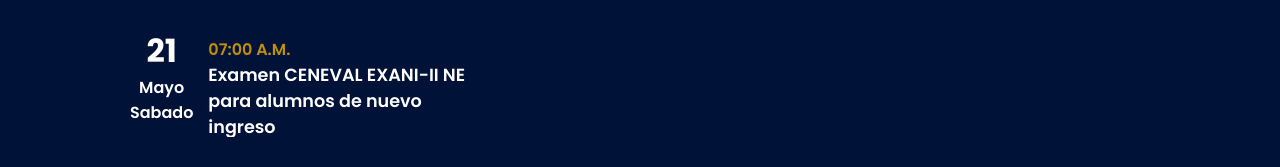
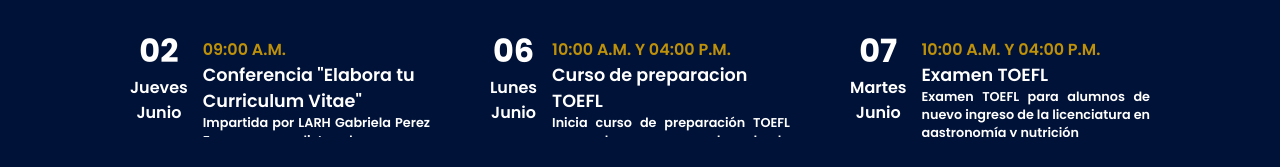
Before and after one commit to AkiraReiDeveloper/UAGYNM, a plain HTML site: page index.html in a window 1280 px wide. Shown: the part 633-800 px from the top of the page. Drawn offline with Linux system fonts and the light colour scheme.

Commit message:
Update index.html

```diff
--- a/index.html
+++ b/index.html
@@ -125,85 +125,68 @@
                         <a class="main__container--bottom_dates--content--float" onclick="myDateActive(1)"
                             href="javascript:void(0);"><i class="fas fa-angle-down" id="date-active-1"></i></a>
                         <div class="main__container--date">
-                            <h1>21</h1>
-                            <p>Mayo</p>
-                            <p>Sabado</p>
+                            <h1>02</h1>
+                            <p>Jueves</p>
+                            <p>Junio</p>
                         </div>
                         <div class="main__container--date_information">
                             <div class="main__container--date_information--hour">
-                                <p>07:00 A.M.</p>
+                                <p>09:00 A.M.</p>
                             </div>
                             <div class="main__container--date_information--title">
-                                <p>Examen CENEVAL EXANI-II NE para alumnos de nuevo ingreso</p>
+                                <p>Conferencia "Elabora tu Curriculum Vitae" </p>
                             </div>
                             <div class="main__container--date_information--data">
-                                <p></p>
-                            </div>
-                        </div>
-                    </div>
-                </div>
-                <!--
-                <div class="dates">
-                    <div class="main__container--bottom_dates--content">
-                        <a class="main__container--bottom_dates--content--float" onclick="myDateActive(2)"
-                            href="javascript:void(0);"><i class="fas fa-angle-down" id="date-active-2"></i></a>
-                        <div class="main__container--date">
-                            <h1>25</h1>
-                            <p>Lunes</p>
-                        </div>
-                        <div class="main__container--date_information">
-                            <div class="main__container--date_information--hour">
-                                <p>Mes de Abril</p>
-                            </div>
-                            <div class="main__container--date_information--title">
-                                <p>Regreso a clases</p>
-                            </div>
-                            <div class="main__container--date_information--data">
-                                <p>Esperamos sus vacaciones fuesen de maravilla, ahora vamos a retomar el aprendizaje
-                                    con todo animo...
-                                    Esperamos sus vacaciones fuesen de maravilla, ahora vamos a retomar el aprendizaje
-                                    con todo animo...
-                                    Esperamos sus vacaciones fuesen de maravilla, ahora vamos a retomar el aprendizaje
-                                    con todo animo...
-                                    Esperamos sus vacaciones fuesen de maravilla, ahora vamos a retomar el aprendizaje
-                                    con todo animo...
-                                    Esperamos sus vacaciones fuesen de maravilla, ahora vamos a retomar el aprendizaje
-                                    con todo animo...</p>
+                                <p>Impartida por LARH Gabriela Perez Fraga, generalista de recursos humanos grupo LALA</p>
                             </div>
                         </div>
                     </div>
                 </div>
                 <div class="dates">
                     <div class="main__container--bottom_dates--content">
-                        <a class="main__container--bottom_dates--content--float" onclick="myDateActive(3)"
-                            href="javascript:void(0);"><i class="fas fa-angle-down" id="date-active-3"></i></a>
+                        <a class="main__container--bottom_dates--content--float" onclick="myDateActive(1)"
+                            href="javascript:void(0);"><i class="fas fa-angle-down" id="date-active-1"></i></a>
                         <div class="main__container--date">
-                            <h1>02</h1>
+                            <h1>06</h1>
                             <p>Lunes</p>
+                            <p>Junio</p>
                         </div>
                         <div class="main__container--date_information">
                             <div class="main__container--date_information--hour">
-                                <p>08:00 A.M. - 09:30 A.M.</p>
+                                <p>10:00 A.M. Y 04:00 P.M.</p>
                             </div>
                             <div class="main__container--date_information--title">
-                                <p>El Mejor Taco 2022</p>
+                                <p>Curso de preparacion TOEFL</p>
                             </div>
                             <div class="main__container--date_information--data">
-                                <p>Los alumnos de la unidad académica participarán en un concurso con el objetivo de
-                                    preparar el mejor taco..
-                                    Los alumnos de la unidad académica participarán en un concurso con el objetivo de
-                                    preparar el mejor taco..
-                                    Los alumnos de la unidad académica participarán en un concurso con el objetivo de
-                                    preparar el mejor taco..
-                                    Los alumnos de la unidad académica participarán en un concurso con el objetivo de
-                                    preparar el mejor taco..
-                                    Los alumnos de la unidad académica participarán en un concurso con el objetivo de
-                                    preparar el mejor taco</p>
+                                <p>Inicia curso de preparación TOEFL para alumnos egresados de la licenciatura en gastronomía y nutrición.</p>
                             </div>
                         </div>
                     </div>
                 </div>
-                -->
+                <div class="dates">
+                    <div class="main__container--bottom_dates--content">
+                        <a class="main__container--bottom_dates--content--float" onclick="myDateActive(1)"
+                            href="javascript:void(0);"><i class="fas fa-angle-down" id="date-active-1"></i></a>
+                        <div class="main__container--date">
+                            <h1>07</h1>
+                            <p>Martes</p>
+                            <p>Junio</p>
+                        </div>
+                        <div class="main__container--date_information">
+                            <div class="main__container--date_information--hour">
+                                <p>10:00 A.M. Y 04:00 P.M.</p>
+                            </div>
+                            <div class="main__container--date_information--title">
+                                <p>Examen TOEFL</p>
+                            </div>
+                            <div class="main__container--date_information--data">
+                                <p>Examen TOEFL para alumnos de nuevo ingreso de la licenciatura en gastronomía y nutrición</p>
+                            </div>
+                        </div>
+                    </div>
+                </div>
+
             </div>
         </div>
     </article>
```
